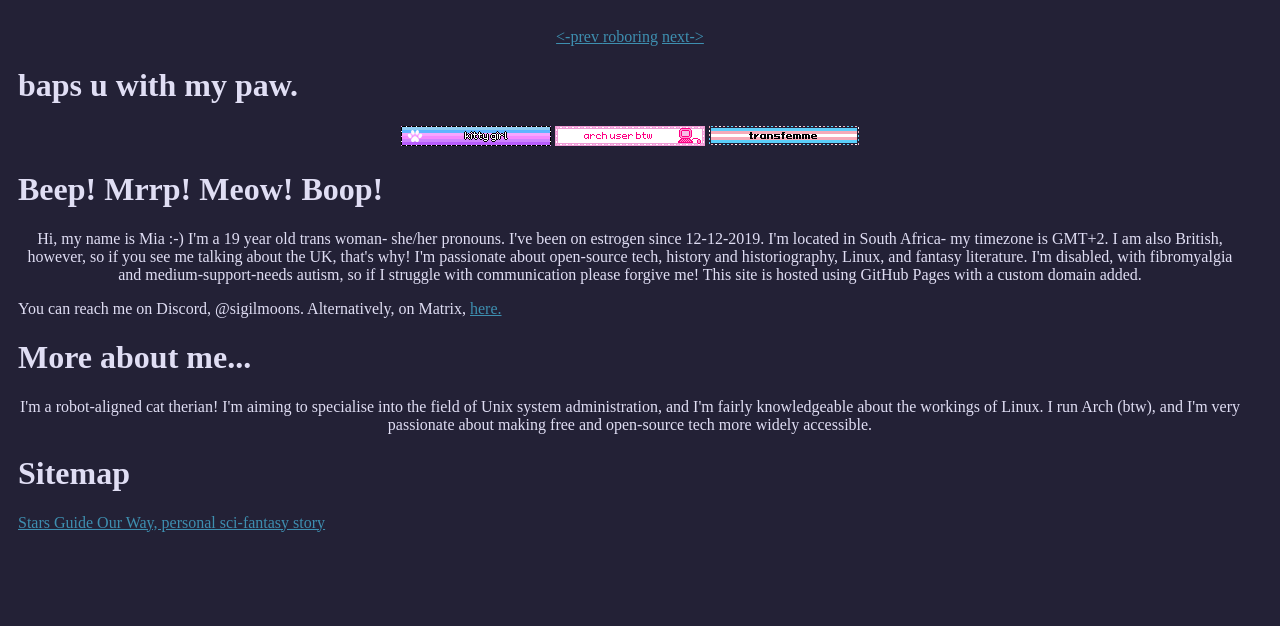
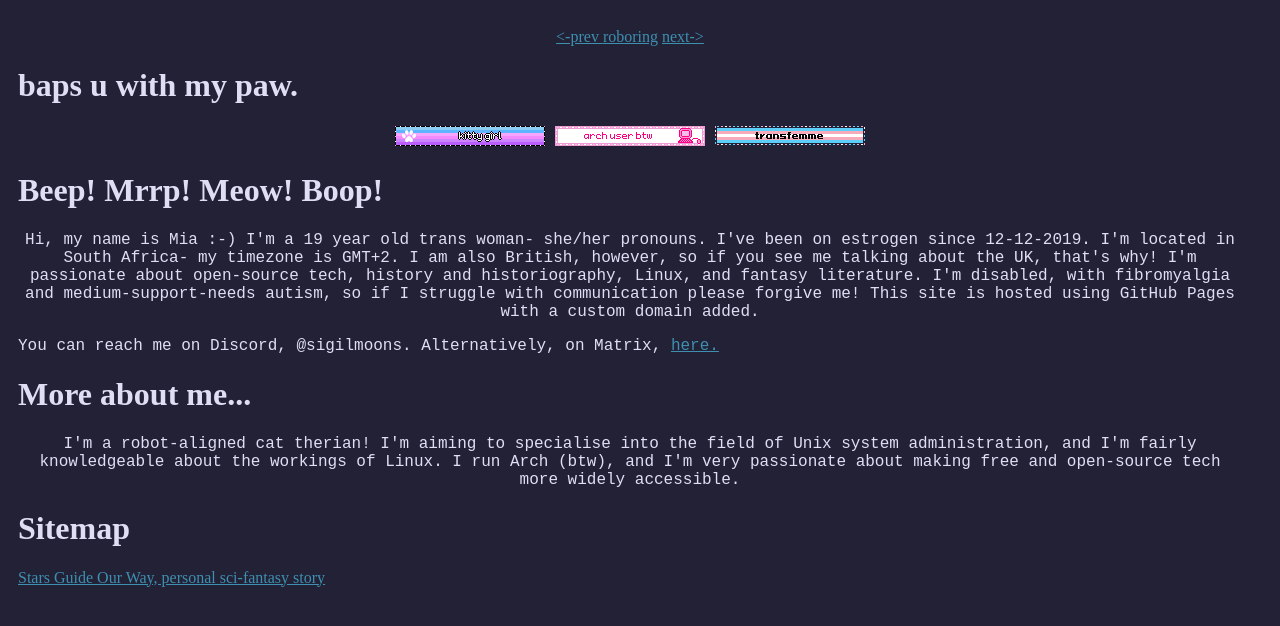
Before and after one commit to mia-wren/mia-wren.github.io, a plain HTML site: page index.html in a window 1280 px wide. Drawn offline with Linux system fonts and the light colour scheme.

Commit message:
Update style.css

```diff
--- a/style.css
+++ b/style.css
@@ -2,10 +2,13 @@
    HTML content. To learn how to do something, just try searching Google for questions like
    "how to change link color." */
 @font-face {
-  font-family: 'FragmentMono', monospace;
+  font-family: FragmentMono, monospace;
   src: url(FragmentMono.woff) format('woff');
 }
+p {
 
+font-family: FragmentMono, monospace;
+}
 body {
   background-color: #232136;
   color: #e0def4;
```
